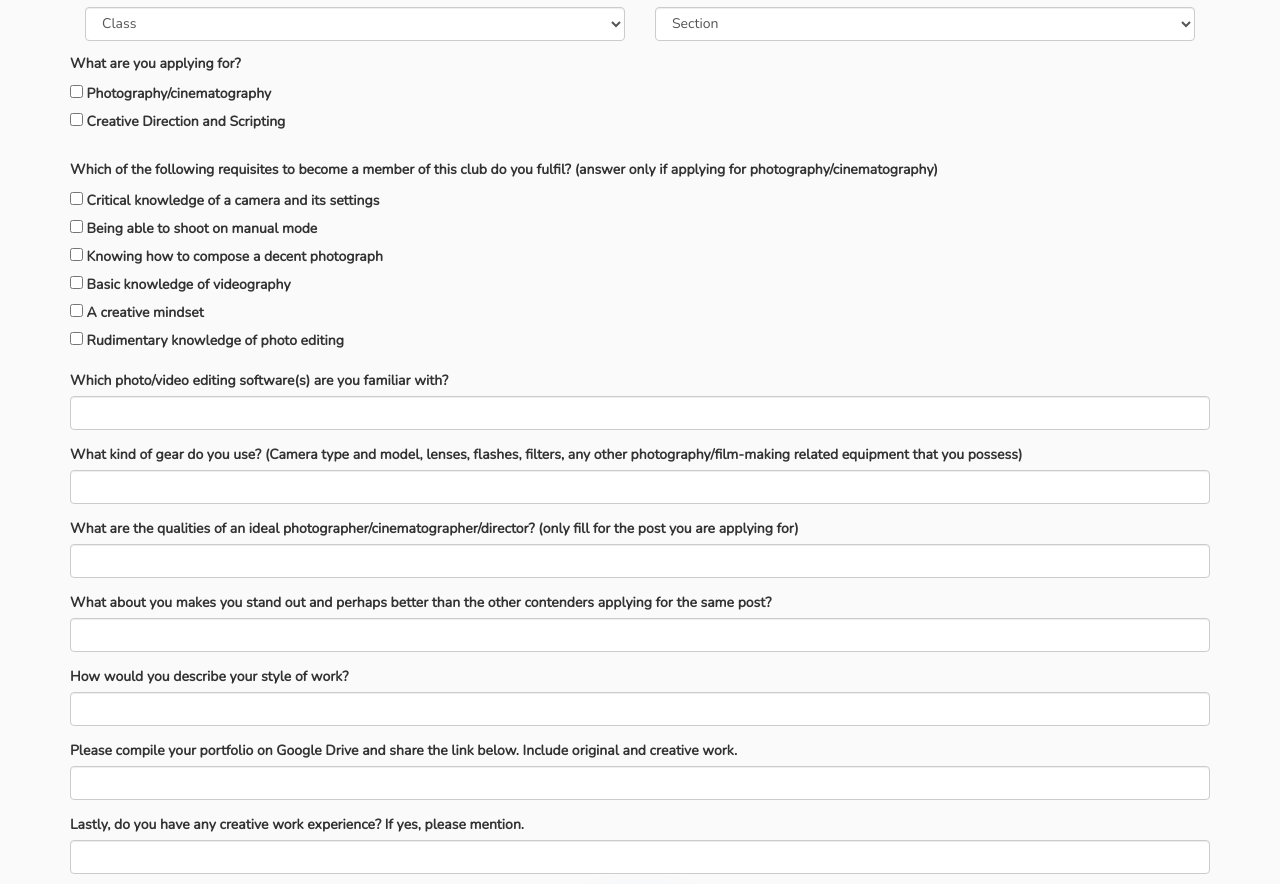
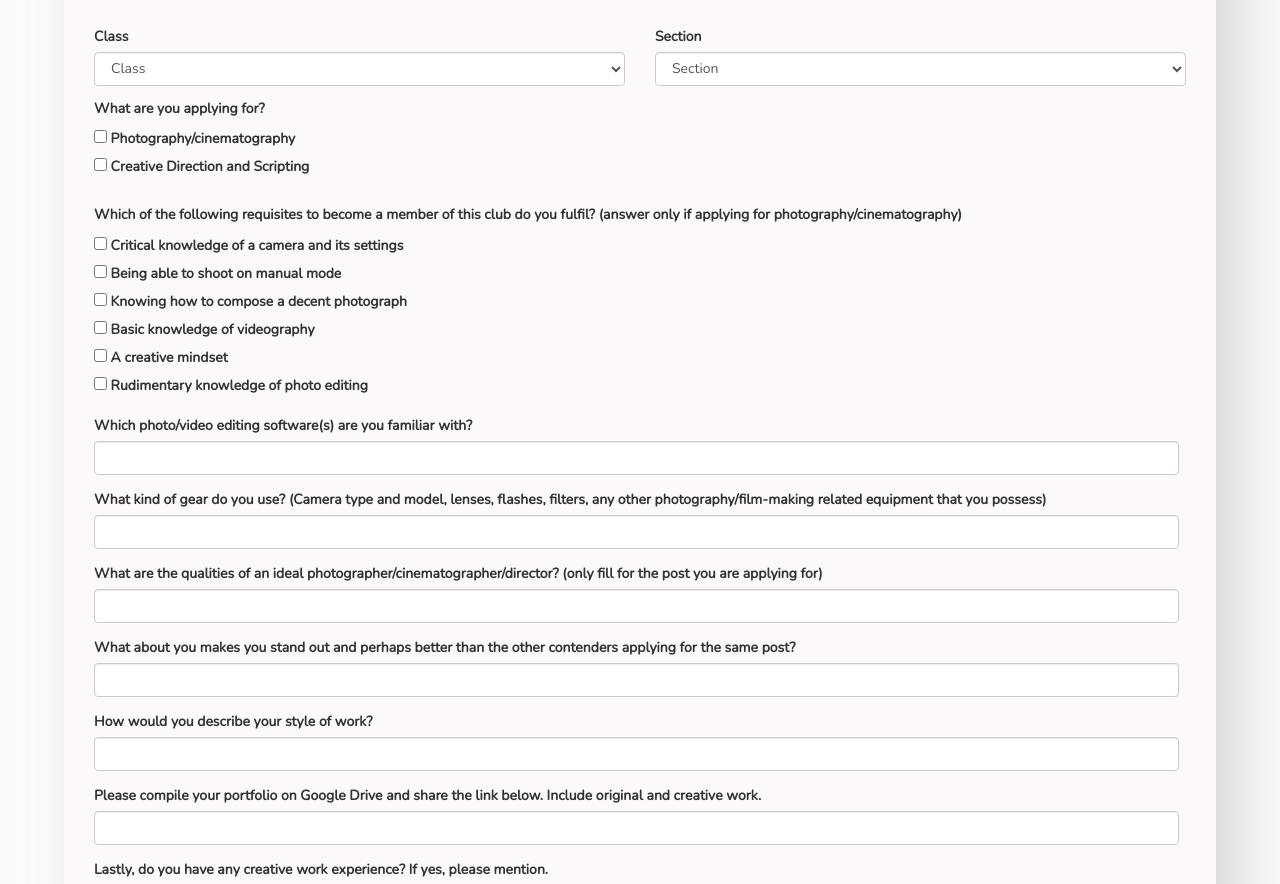
Before and after one commit to akshat-creator/minet-lens-2020, a plain HTML site: page index.html in a window 1280 px wide. Shown: the part 462-1346 px from the top of the page. Drawn offline with nearby package versions, Linux system fonts and the light colour scheme.

Commit message:
make it look better

```diff
--- a/index.html
+++ b/index.html
@@ -63,6 +63,7 @@
                 </div>
 
             </div>
+            <div class="hi">
             <div class="lmao">
             <div class="form-check-inline">
                 <p class="h5">What are you applying for?</p>
@@ -105,6 +106,7 @@
                     photo editing
                 </label>
             </div>
+            <div class="longq">
             <div class="form-group">
                 <label for="exampleFormControlTextarea1">Which photo/video editing software(s) are you
                     familiar with?</label>
@@ -139,7 +141,8 @@
                         please mention. </label>
                     <input class="form-control" name="q7" id="exampleFormControlTextarea1" rows="2">
                 </div>
-
+            </div>
+            </div>
                     <button type="submit" class="btn-primary">Sumbit</button>
 
         </form>
@@ -150,6 +153,18 @@
             font-family: 'Nunito', sans-serif;
 
             background-color: #fafafa;
+        }
+        .container {
+
+            width: 70%;
+
+            margin-top: 70px;
+            margin-bottom: 70px;
+            border-radius: 50px;
+            border-radius: 50px;
+            background: #fbf9f9;
+            box-shadow:  20px 20px 60px #d5d4d4,
+             -20px -20px 60px #ffffff;
         }
 
         .h5 {
@@ -210,7 +225,6 @@
         }
 
 
-
         .logo {
             background-color: none;
 
@@ -223,6 +237,10 @@
 
         .lmao{
             margin-top: 200px;
+        }
+        .longq {
+
+            width: 98%;
         }
 
         @media screen and (max-width: 1300px) {
@@ -249,6 +267,22 @@
         }
 
         }
+        .hi{
+            margin-left: 15px;
+        }
+        .container {
+
+    width: 90%;
+
+    margin-top: 45px;
+    margin-bottom: 45px;
+    border-radius: 50px;
+    border-radius: 50px;
+    background: #fbf9f9;
+    box-shadow:  20px 20px 60px #d5d4d4,
+     -20px -20px 60px #ffffff;
+}
+
 
     </style>
     <script>
```
